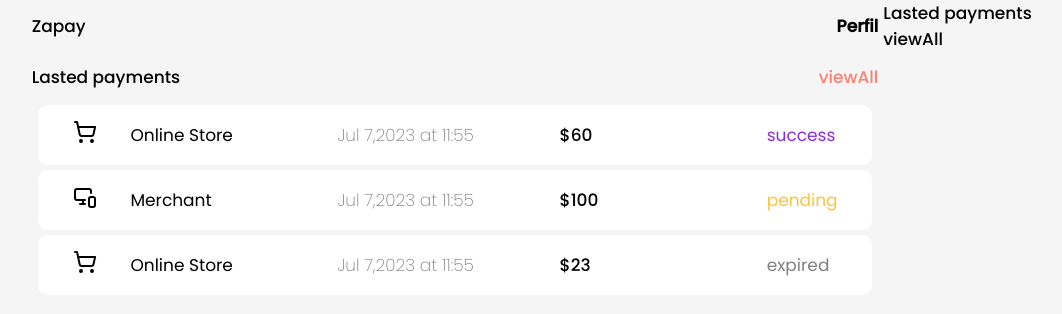
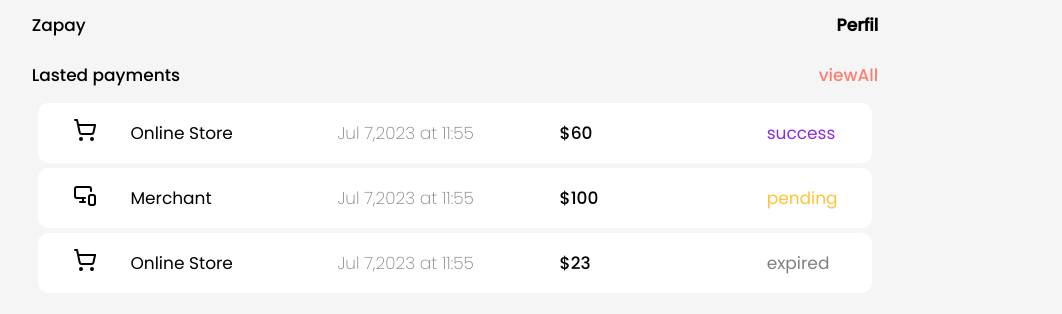
Before and after one commit to Oj2345/proyecto-1, a Next.js app: page / in a window 1280 px wide. Shown: the top 314 px of the page, without its empty margins (185-1247 px from the left). Built offline with nearby package versions, Linux system fonts and the light colour scheme.

Commit message:
feat: add poppins font to component

```diff
--- a/components/Header.tsx
+++ b/components/Header.tsx
@@ -16,12 +16,6 @@ export default function Header() {
           Perfil
         </a>
       </div>
-      <div className={style.text2}>
-        <p className={style.title}>Lasted payments</p>
-        <a href="#" className={style.viewAll}>
-          viewAll
-        </a>
-      </div>
     </header>
   );
 }
```
